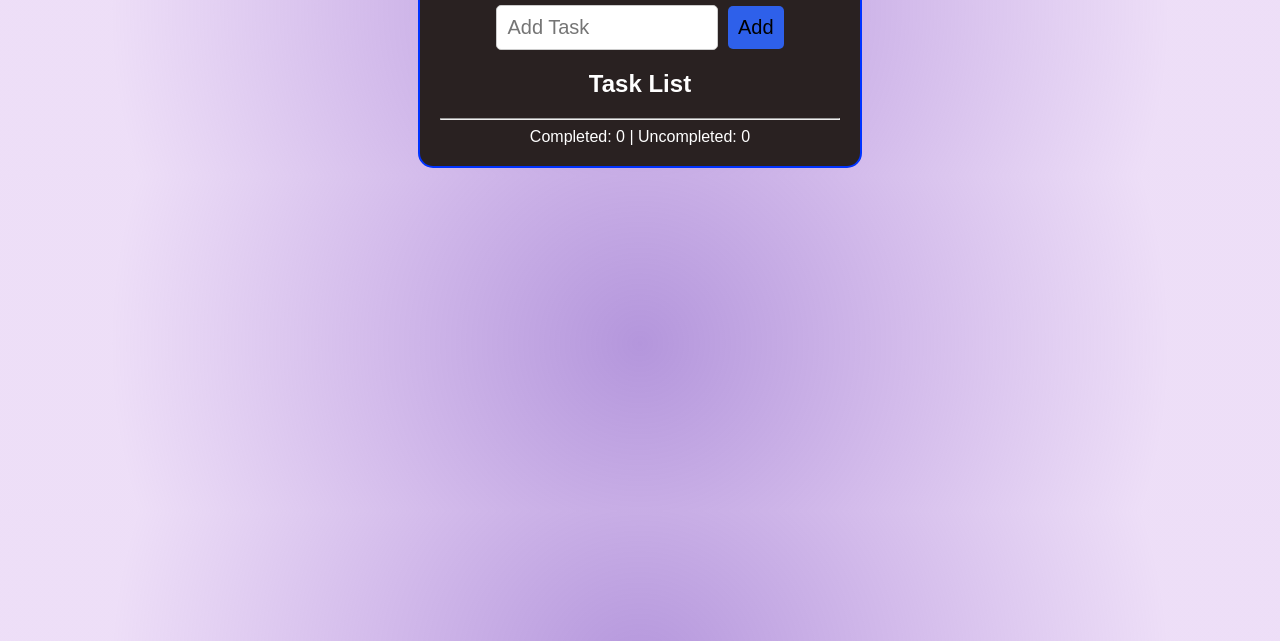
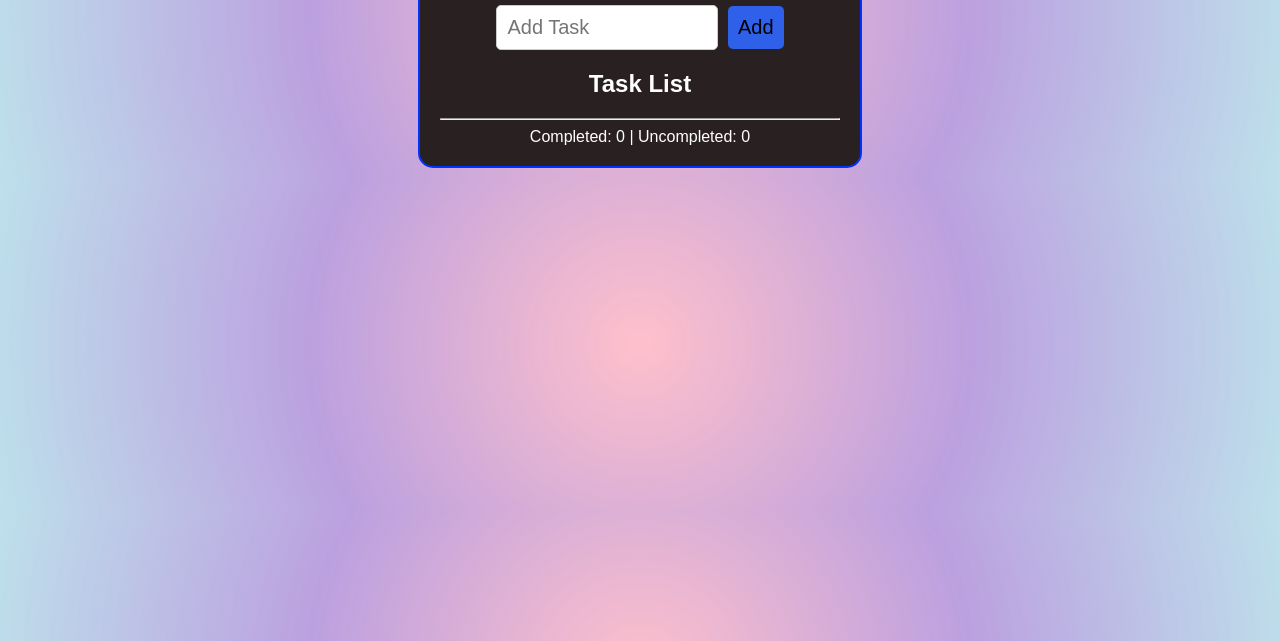
Before and after one commit to salmacreate/to-do-list, a plain HTML site: page index.html in a window 1280 px wide. Shown: the part 159-800 px from the top of the page. Drawn offline with Linux system fonts and the light colour scheme.

Commit message:
Update style.css

```diff
--- a/style.css
+++ b/style.css
@@ -6,9 +6,9 @@
 body {
     background: rgb(0, 0, 0);
     background: radial-gradient(circle,
-  rgba(180, 150, 220, 1) 0%,     /* Darker pastel purple center */
-  rgba(200, 170, 230, 0.8) 40%,  /* Smooth lavender blend */
-  rgba(220, 190, 240, 0.5) 80%  /* Softer fade */
+ rgba(255, 192, 203, 1) 0%,     /* Pastel pink center */
+  rgba(180, 150, 220, 0.9) 50%,  /* Pastel purple mid */
+  rgba(173, 216, 230, 0.8) 100%  /* Pastel blue outer edge */
     );
     font-family: Arial, sans-serif;
     text-align: center;
```
